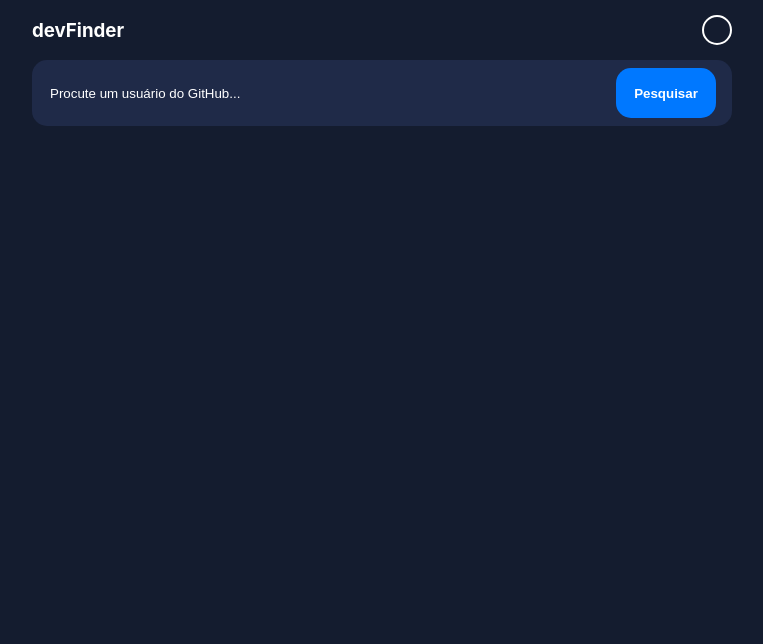
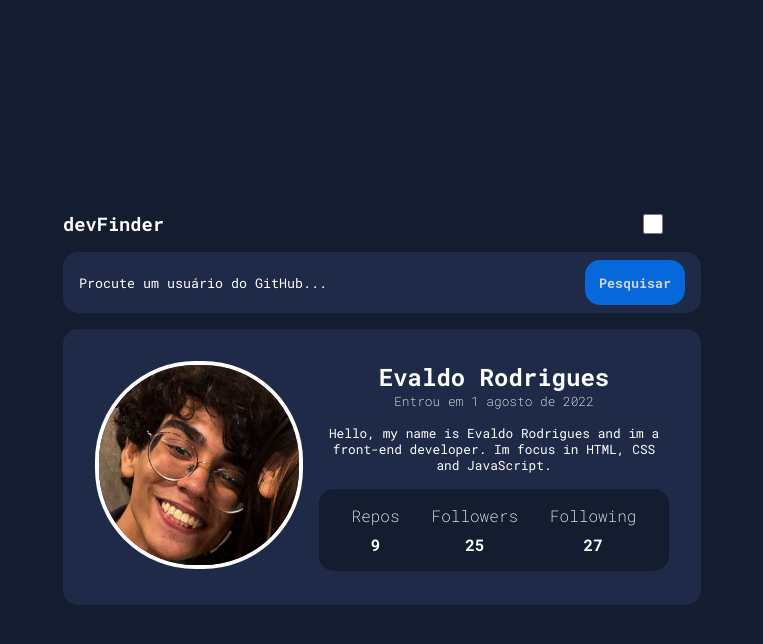
Before and after one commit to evaaldo/BUSCADOR-USUARIOS-GITHUB, a React (Create React App) app: page / in a window 1280 px wide. Shown: the top 644 px of the page, without its empty margins (258-1021 px from the left). Built offline with nearby package versions, Linux system fonts and the light colour scheme.

Commit message:
Criação do segundo container

```diff
--- a/public/index.html
+++ b/public/index.html
@@ -24,6 +24,9 @@
       work correctly both with client-side routing and a non-root public URL.
       Learn how to configure a non-root public URL by running `npm run build`.
     -->
+    <link rel="preconnect" href="https://fonts.googleapis.com">
+    <link rel="preconnect" href="https://fonts.gstatic.com" crossorigin>
+    <link href="https://fonts.googleapis.com/css2?family=Karla:wght@200;400;500;600;700&display=swap" rel="stylesheet">
     <title>React App</title>
   </head>
   <body>
--- a/src/App.css
+++ b/src/App.css
@@ -1,38 +1,24 @@
-.App {
-  text-align: center;
+@import url('https://fonts.googleapis.com/css2?family=Roboto+Mono:wght@200;400;500;600;700&display=swap');
+
+:root {
+  --branco: #fff;
+  --preto: #000;
+  --fundo: #141c2f;
+  --container: #1f2a48;
+  --botao: #0078ff;
 }
 
-.App-logo {
-  height: 40vmin;
-  pointer-events: none;
+* {
+  padding: 0;
+  margin: 0;
+  font-family: 'Roboto Mono', monospace;
 }
 
-@media (prefers-reduced-motion: no-preference) {
-  .App-logo {
-    animation: App-logo-spin infinite 20s linear;
-  }
-}
-
-.App-header {
-  background-color: #282c34;
-  min-height: 100vh;
+body {
+  height: 100vh;
+  background-color: #141c2f;
   display: flex;
   flex-direction: column;
+  justify-content: center;
   align-items: center;
-  justify-content: center;
-  font-size: calc(10px + 2vmin);
-  color: white;
 }
-
-.App-link {
-  color: #61dafb;
-}
-
-@keyframes App-logo-spin {
-  from {
-    transform: rotate(0deg);
-  }
-  to {
-    transform: rotate(360deg);
-  }
-}
--- a/src/App.js
+++ b/src/App.js
@@ -1,4 +1,5 @@
 import './App.css';
+import ContainerBaixo from './Componentes/ContainerBaixo/ContainerBaixo';
 import ContainerCima from './Componentes/ContainerCima/ContainerCima';
 
 function App() {
@@ -6,6 +7,7 @@ function App() {
     <div className="App">
       <div>
         <ContainerCima></ContainerCima>
+        <ContainerBaixo></ContainerBaixo>
       </div>
     </div>
   );
--- /dev/null
+++ b/src/Componentes/ContainerBaixo/ContainerBaixo.css
@@ -0,0 +1,68 @@
+.containerBaixo {
+    background-color: var(--container);
+    margin-top: 1em;
+    border-radius: 15px;
+    display: flex;
+    justify-content: space-evenly;
+    align-items: flex-start;
+    gap: 1em;
+    padding: 2em;
+    color: var(--branco);
+}
+
+.containerBaixo__foto {
+    width: 200px;
+    height: 200px;
+    border-radius: 100px;
+    border: 4px solid var(--branco);
+}
+
+.containerBaixo__infos {
+    display: flex;
+    flex-direction: column;
+    gap: 1em;
+}
+
+.info-1 {
+    display: flex;
+    flex-direction: column;
+    justify-content: center;
+    align-items: center;
+}
+
+.containerBaixo__data {
+    font-weight: 300;
+    font-size: .8em;
+}
+
+.containerBaixo__bio {
+    width: 350px;
+    font-size: .8em;
+    text-align: center;
+}
+
+.info-3 {
+    background-color: var(--fundo);
+    border-radius: 15px;
+    padding: 1em;
+    display: flex;
+    justify-content: center;
+    align-items: center;
+    gap: 2em;
+}
+
+.info {
+    display: flex;
+    flex-direction: column;
+    justify-content: center;
+    align-items: center;
+    gap: .5em;
+}
+
+.info__name {
+    font-weight: 200;
+}
+
+.info__value {
+    font-weight: 700;
+}
--- /dev/null
+++ b/src/Componentes/ContainerBaixo/ContainerBaixo.js
@@ -0,0 +1,36 @@
+import './ContainerBaixo.css'
+
+function ContainerBaixo() {
+    return (
+        <div className="containerBaixo">
+            <div className='containerBaixo__ícone'>
+                <img className='containerBaixo__foto' src='/images/pf-pic.png'></img>
+            </div>
+            <div className='containerBaixo__infos'>
+                <div className='info-1'>
+                    <h2 className='containerBaixo__nome'>Evaldo Rodrigues</h2>
+                    <p className='containerBaixo__data'>Entrou em 1 agosto de 2022</p>
+                </div>
+                <div className='info-2'>
+                    <p className='containerBaixo__bio'>Hello, my name is Evaldo Rodrigues and im a front-end developer. Im focus in HTML, CSS and JavaScript.</p>
+                </div>
+                <div className='info-3'>
+                    <div className='info'>
+                        <p className='info__name'>Repos</p>
+                        <p className='info__value'>9</p>
+                    </div>
+                    <div className='info'>
+                        <p className='info__name'>Followers</p>
+                        <p className='info__value'>25</p>
+                    </div>
+                    <div className='info'>
+                        <p className='info__name'>Following</p>
+                        <p className='info__value'>27</p>
+                    </div>
+                </div>
+            </div>
+        </div>
+    )
+}
+
+export default ContainerBaixo
--- a/src/Componentes/ContainerCima/ContainerCima.css
+++ b/src/Componentes/ContainerCima/ContainerCima.css
@@ -1,33 +1,25 @@
-body {
-    background-color: #141c2f;
-    display: flex;
-    flex-direction: column;
-    justify-content: center;
-    align-items: center;
-}
-
 .containerTopo__titulo {
-    color: white;
-    width: 700px;
+    color: var(--branco);
+    width: 600px;
     display: flex;
     justify-content: space-between;
     align-items: center;
+    margin: 1em 0;
 }
 
 .containerTopo__toggle {
-    background-color: #141c2f;
+    background-color: var(--fundo);
     border-radius: 100px;
-    width: 30px;
-    height: 30px;
-    border: 2px solid white;
+    width: 20px;
+    height: 20px;
 }
 
 .containerTopo__input {
-    height: 50px;
+    height: 45px;
     display: flex;
     justify-content: space-between;
     padding: .5em 1em;
-    background-color: #1f2a48;
+    background-color: var(--container);
     border-radius: 15px;
 }
 
@@ -35,17 +27,25 @@ body {
     width: 100px;
     border-radius: 15px;
     border: none;
-    background-color: #0078ff;
+    background-color: var(--botao);
     color: white;
     font-weight: 700;
+    cursor: pointer;
+    opacity: .8;
+    transition: .2s;
+}
+
+.containerTopo__botao:hover {
+    opacity: 1;
 }
 
 .containerTopo__text {
     background-color: transparent;
     width: 300px;
     border: none;
+    color: var(--branco);
 }
 
 .containerTopo__text::placeholder {
-    color: white;
+    color: var(--branco);
 }
--- a/src/Componentes/ContainerCima/ContainerCima.js
+++ b/src/Componentes/ContainerCima/ContainerCima.js
@@ -5,7 +5,7 @@ function ContainerCima() {
         <div className="containerTopo">
             <div className='containerTopo__titulo'>
                 <h3>devFinder</h3>
-                <button className='containerTopo__toggle' type='submit'></button>
+                <input className='containerTopo__toggle' type='checkbox'></input>
             </div>
             <div className='containerTopo__input'>
                 <input className='containerTopo__text' type='text' placeholder='Procute um usuário do GitHub...'></input>
```
Also changed, not shown: public/images/pf-pic.png (added).
